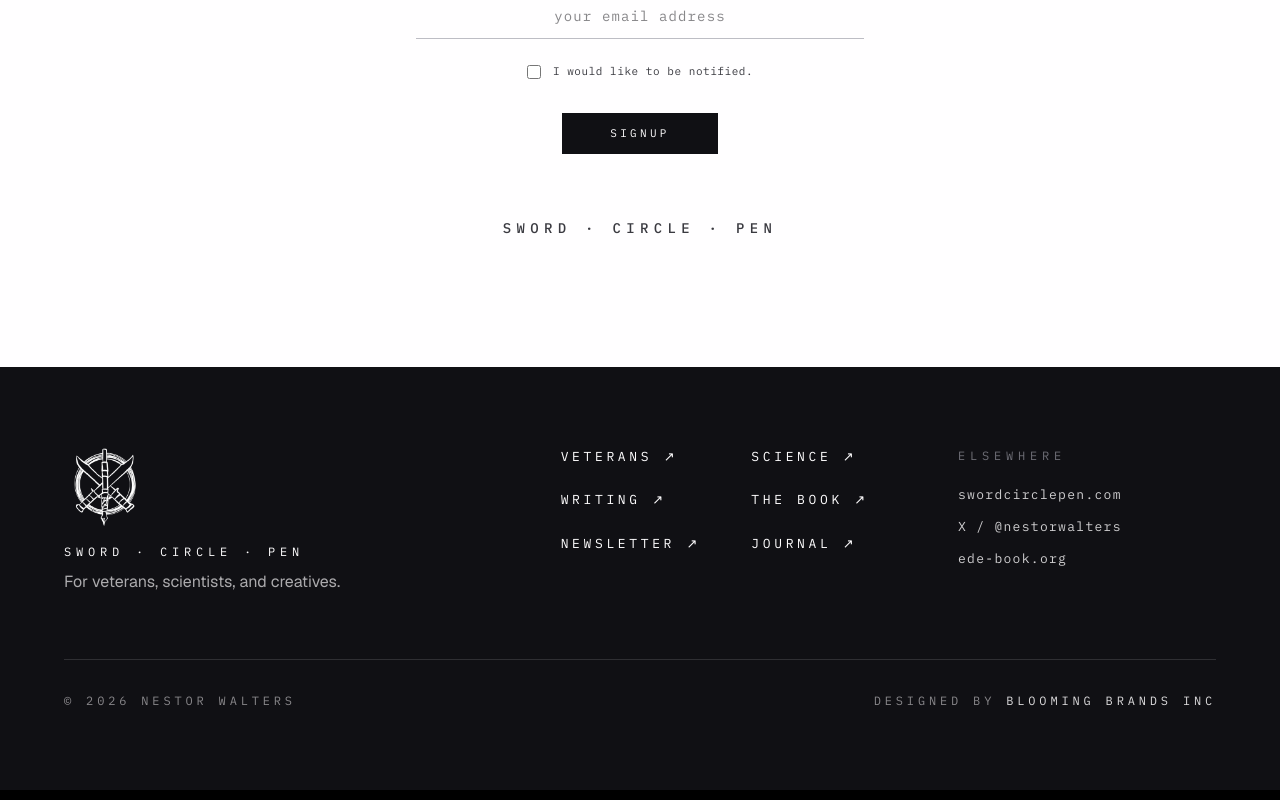
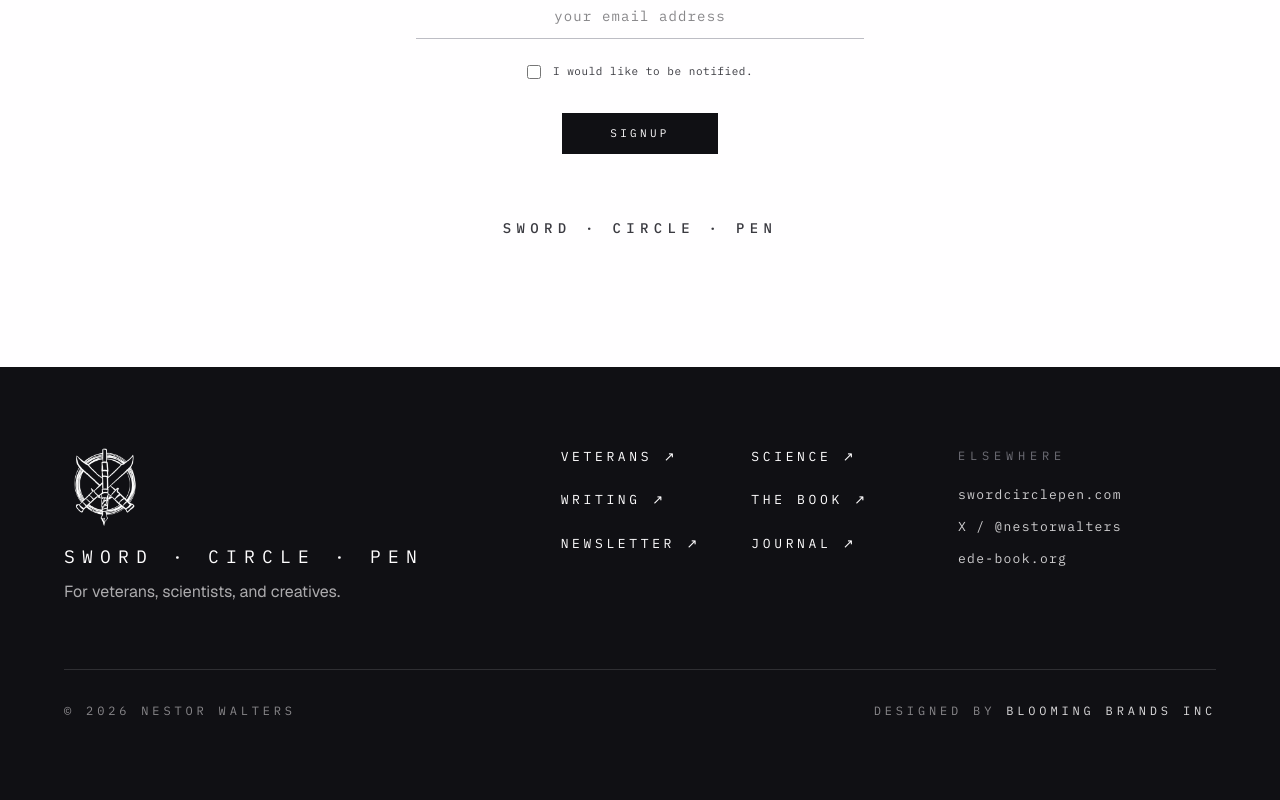
Before and after one commit to bloomingbrands/nestor-walters, a Next.js app: page /v5 in a window 1280 px wide. Shown: the part 4387-5187 px from the top of the page. Built offline with nearby package versions, Linux system fonts and the light colour scheme; a web font is replaced by a local one.

Commit message:
Make footer title larger than subheading
Co-Authored-By: Claude Opus 4.7 <noreply@anthropic.com>

```diff
--- a/src/components/landing/v5/FooterV5.tsx
+++ b/src/components/landing/v5/FooterV5.tsx
@@ -20,7 +20,7 @@ export function FooterV5() {
               className="h-16 w-auto select-none md:h-20"
             />
             <p
-              className="mt-4 text-[12px] uppercase"
+              className="mt-4 text-lg uppercase"
               style={{
                 fontFamily: MONO,
                 letterSpacing: "0.4em",
```
